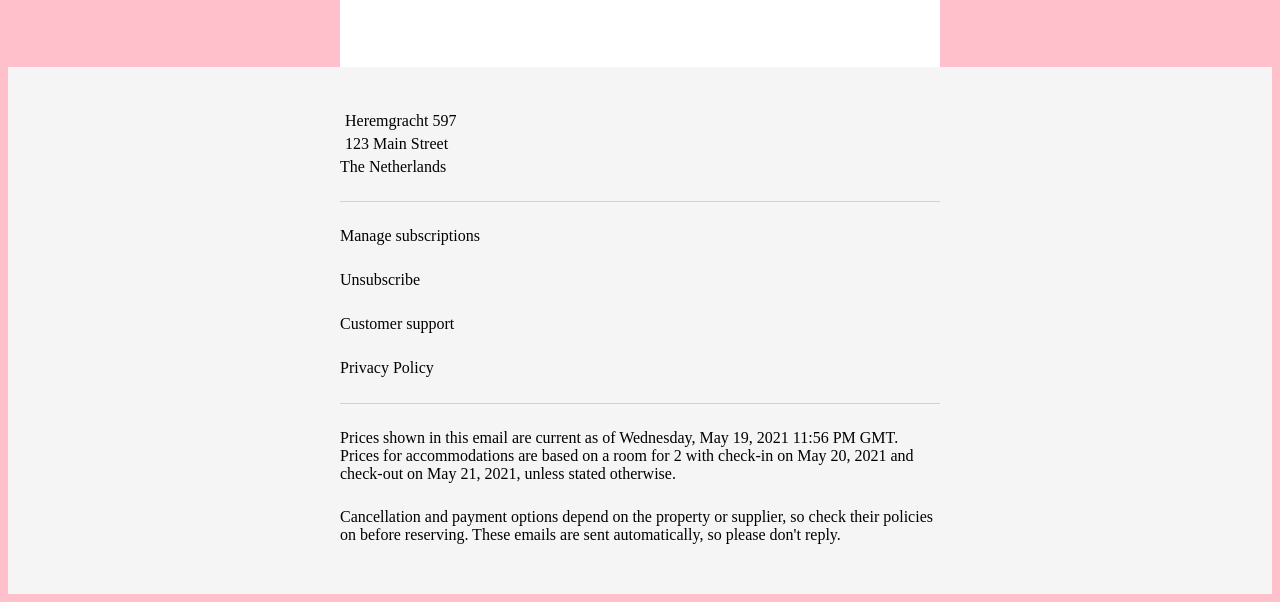
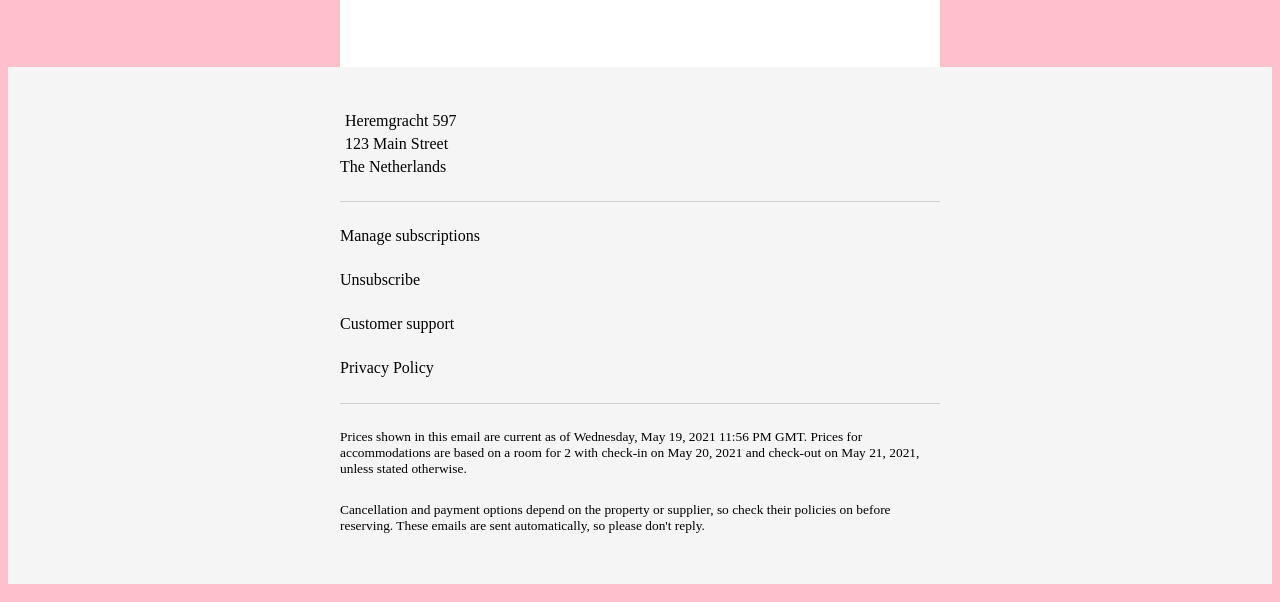
Before and after one commit to jakoblumpkin/hoteldeals, a plain HTML site: page index.html in a window 1280 px wide. Shown: the part 1422-2024 px from the top of the page. Drawn offline with nearby package versions, Linux system fonts and the light colour scheme.

Commit message:
completed footer

```diff
--- a/index.html
+++ b/index.html
@@ -467,12 +467,13 @@
 
                           <tr>
                             <td style="padding: 25px 0 50px 0;">
-                               <p style="margin: 0;">Prices shown in this email are current as of Wednesday,
+                               <p style="margin: 0; font-size: 13.4px;">Prices shown in this email are current as of Wednesday,
                                 May 19, 2021 11:56 PM GMT. Prices for accommodations are based on a room
                                 for 2 with check-in on May 20, 2021 and check-out on May 21, 2021,
                                 unless stated otherwise.</p>
 
-                                <p style="margin: 0; padding-top: 25px;">Cancellation and payment options depend on the property
+                                <p style="margin: 0; padding-top: 25px;
+                                font-size: 13.4px;">Cancellation and payment options depend on the property
                                   or supplier, so check their policies on before reserving.
                                   These emails are sent automatically, so please don't reply.</p>
                             </td>
```
